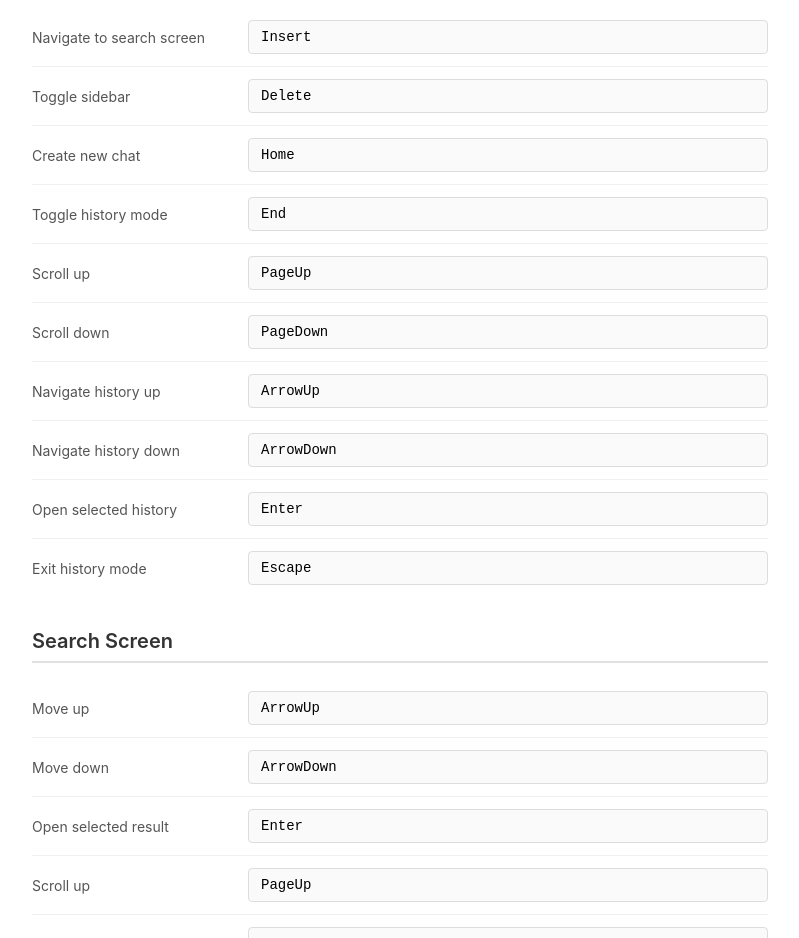
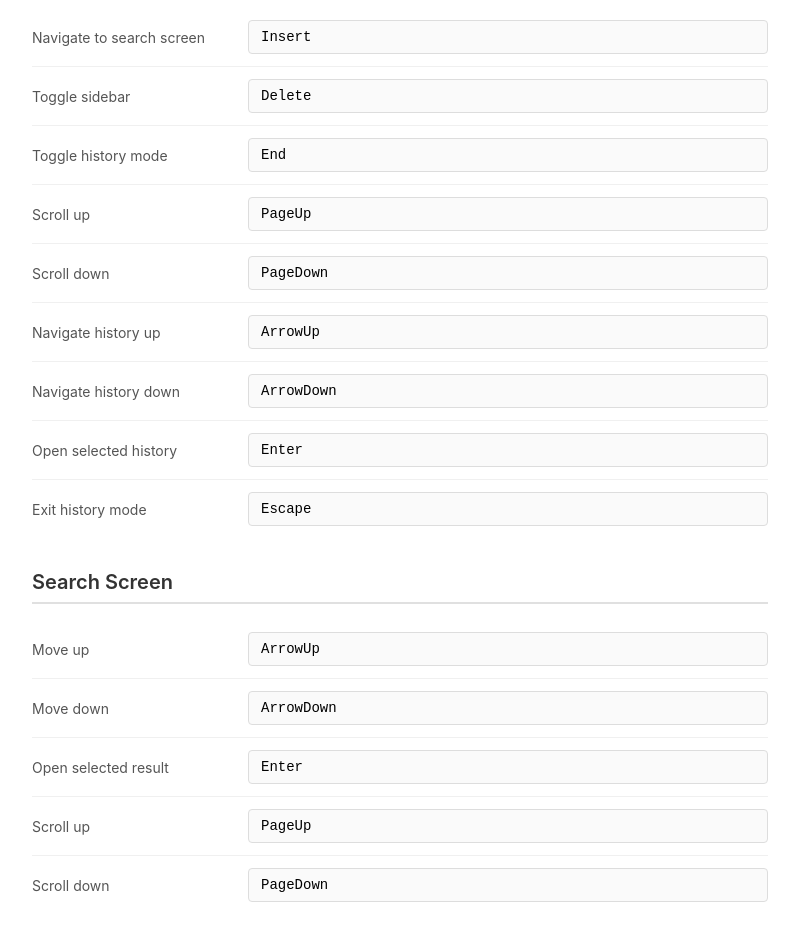
Before and after one commit to toyama0919/gemini-improve-ui, a browser extension: page options.html in a window 1280 px wide. Shown: the part 1380-2318 px from the top of the page, without its empty margins (240-1039 px from the left). Drawn offline with Linux system fonts and the light colour scheme.

Commit message:
update keyboard shortcuts.

```diff
--- a/options.html
+++ b/options.html
@@ -268,12 +268,6 @@
         </div>
       </div>
       <div class="shortcut-item">
-        <div class="shortcut-label">Create new chat</div>
-        <div class="shortcut-input">
-          <input type="text" id="chat.newChat" readonly placeholder="Click to set key">
-        </div>
-      </div>
-      <div class="shortcut-item">
         <div class="shortcut-label">Toggle history mode</div>
         <div class="shortcut-input">
           <input type="text" id="chat.toggleHistoryMode" readonly placeholder="Click to set key">
--- a/options.js
+++ b/options.js
@@ -5,7 +5,6 @@ const DEFAULT_SHORTCUTS = {
   chat: {
     navigateToSearch: 'Insert',
     toggleSidebar: 'Delete',
-    newChat: 'Home',
     toggleHistoryMode: 'End',
     scrollUp: 'PageUp',
     scrollDown: 'PageDown',
--- a/src/keyboard.js
+++ b/src/keyboard.js
@@ -118,7 +118,7 @@ function handleChatPageKeydown(event) {
     return true;
   }
 
-  // Home: Toggle sidebar
+  // Delete: Toggle sidebar
   if (isShortcut(event, 'chat.toggleSidebar')) {
     event.preventDefault();
     toggleSidebar();
--- a/src/settings.js
+++ b/src/settings.js
@@ -57,7 +57,7 @@ function getDeepDivePrompt() {
 const DEFAULT_SHORTCUTS = {
   chat: {
     navigateToSearch: 'Insert',
-    toggleSidebar: 'Home',
+    toggleSidebar: 'Delete',
     toggleHistoryMode: 'End',
     scrollUp: 'PageUp',
     scrollDown: 'PageDown',
```
